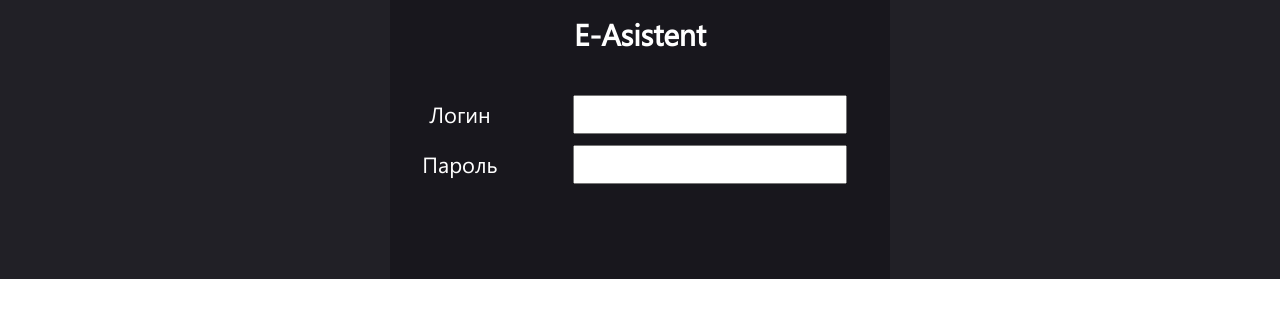
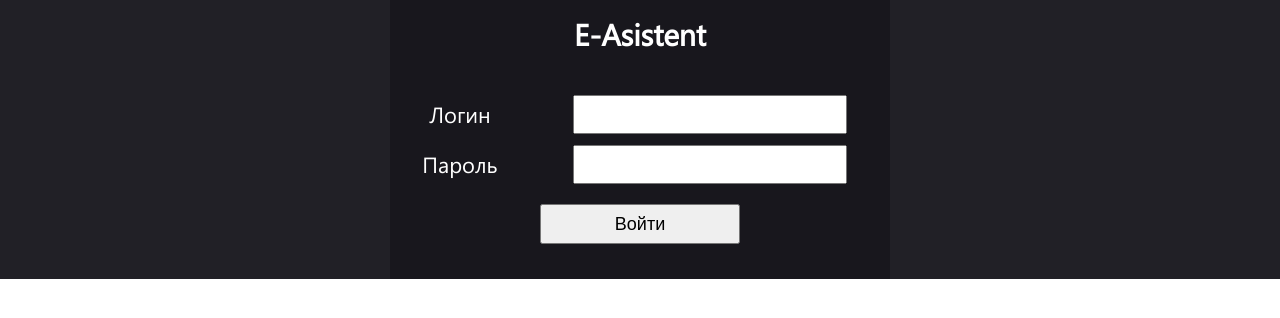
Before and after one commit to vladimir184/e-assistant, a PHP site: page /login.php in a window 1280 px wide. Shown: the part 261-579 px from the top of the page. Run offline with PHP 8.4, Linux system fonts and the light colour scheme.

Commit message:
Фикс кнопки "войти"

```diff
--- a/view/styles.css
+++ b/view/styles.css
@@ -229,7 +229,7 @@ a {
 	font-size: 20px;
 }
 
-.enter > input {
+.enter form > input {
 	margin-top: 100px;
 	width: 200px;
 	height: 40px;
```
